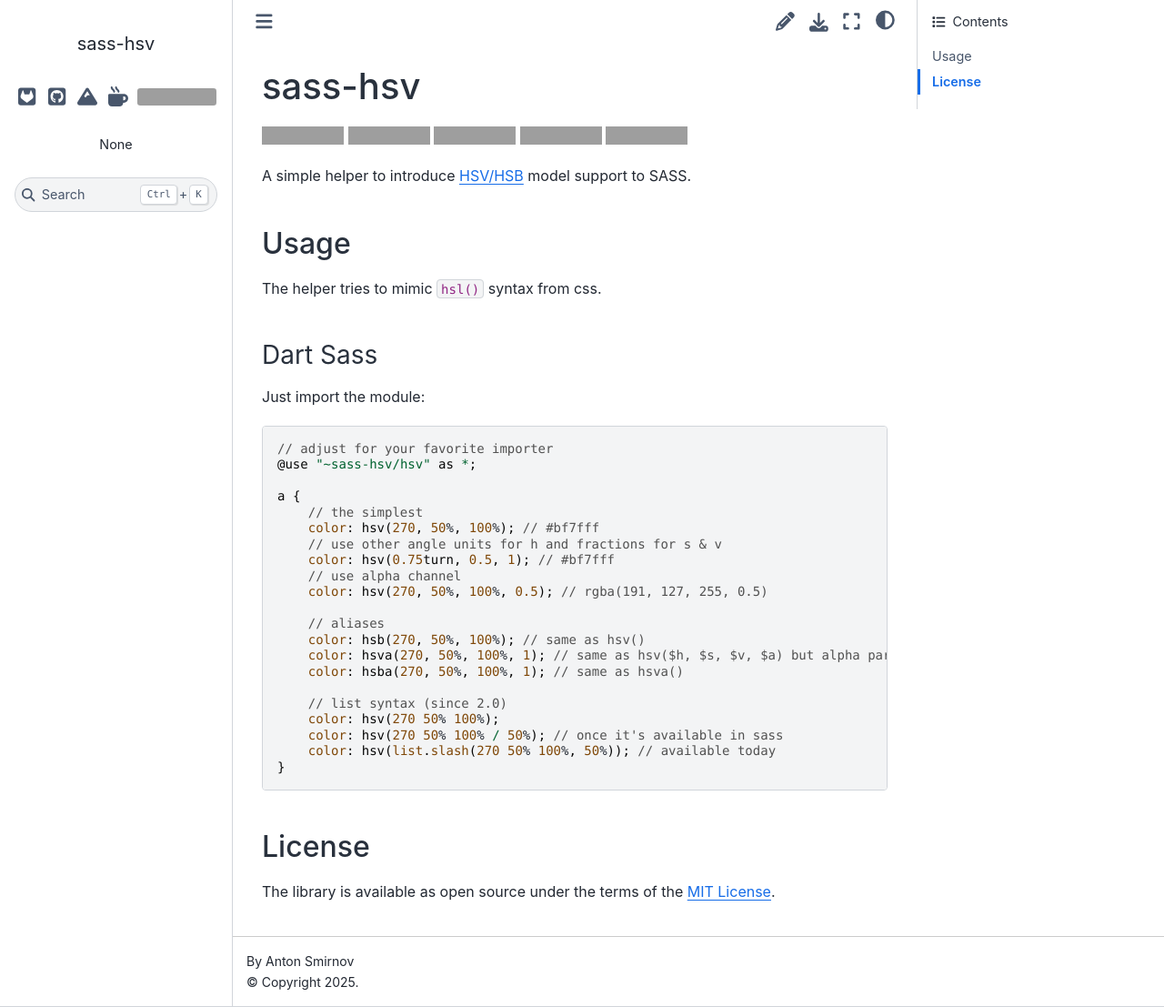
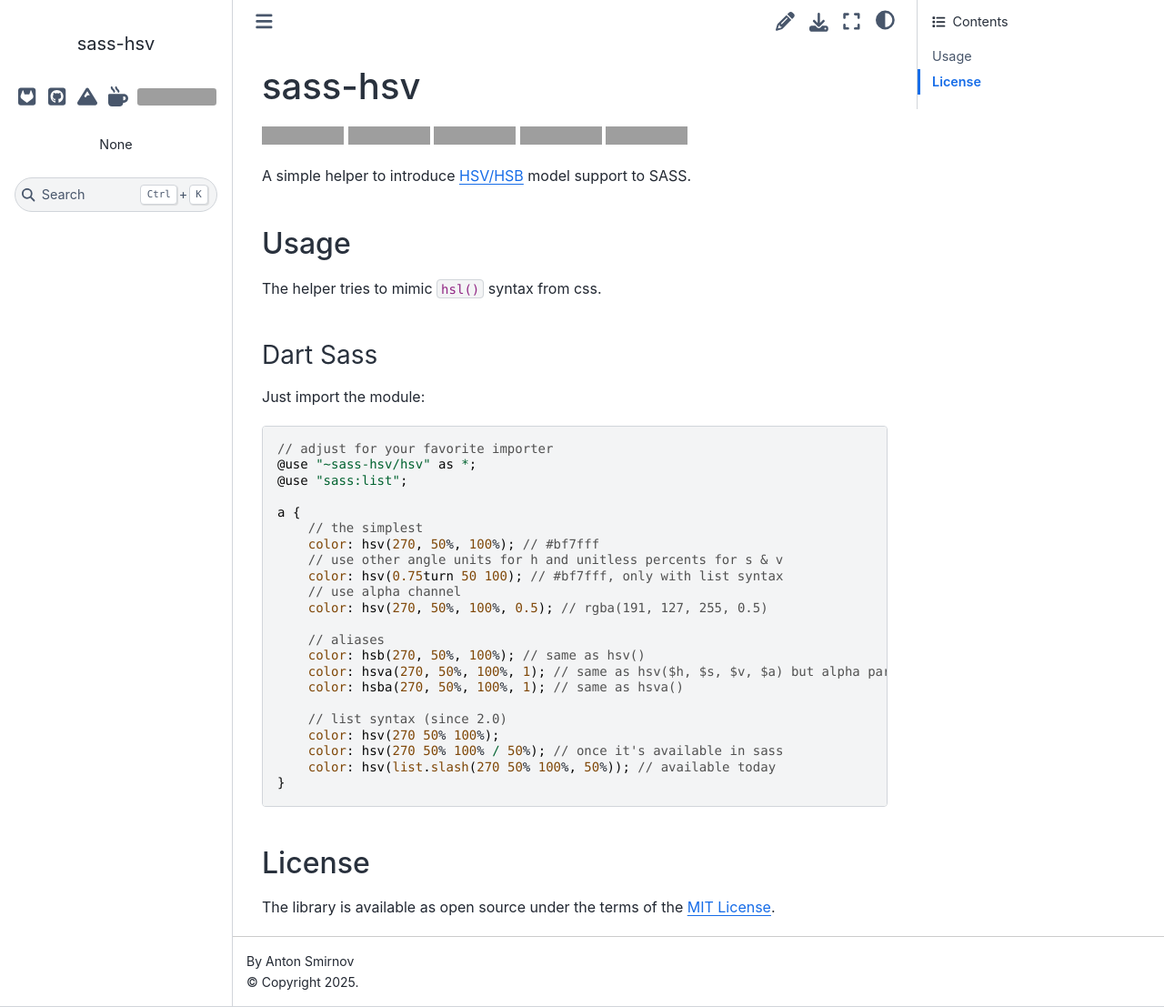
Before and after one commit to arokettu/sass-hsv, a Sphinx documentation site: the page built from docs/index.rst, in a window 1280 px wide and 1107 px high. Shown: the whole window at 91% size. Built offline with Sphinx 7.4.7 and the Sphinx Book theme 1.1.4, drawn with Linux system fonts in a browser that asks for light colours; grey boxes are pictures that could not be loaded.

Commit message:
Update docs

```diff
--- a/docs/index.rst
+++ b/docs/index.rst
@@ -21,12 +21,13 @@
 
     // adjust for your favorite importer
     @use "~sass-hsv/hsv" as *;
+    @use "sass:list";
 
     a {
         // the simplest
         color: hsv(270, 50%, 100%); // #bf7fff
-        // use other angle units for h and fractions for s & v
-        color: hsv(0.75turn, 0.5, 1); // #bf7fff
+        // use other angle units for h and unitless percents for s & v
+        color: hsv(0.75turn 50 100); // #bf7fff, only with list syntax
         // use alpha channel
         color: hsv(270, 50%, 100%, 0.5); // rgba(191, 127, 255, 0.5)
 
```
Also changed, not shown: README.md (+2 -2 lines).
